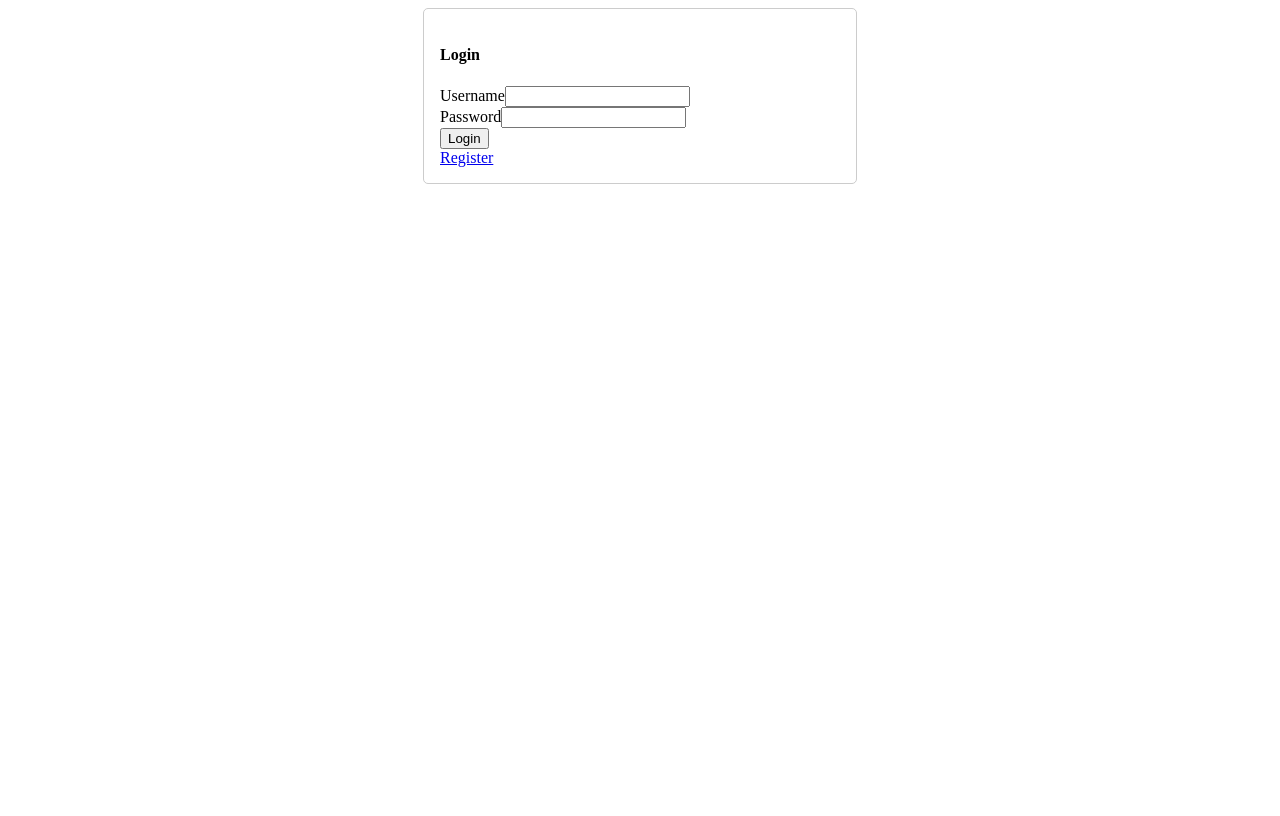
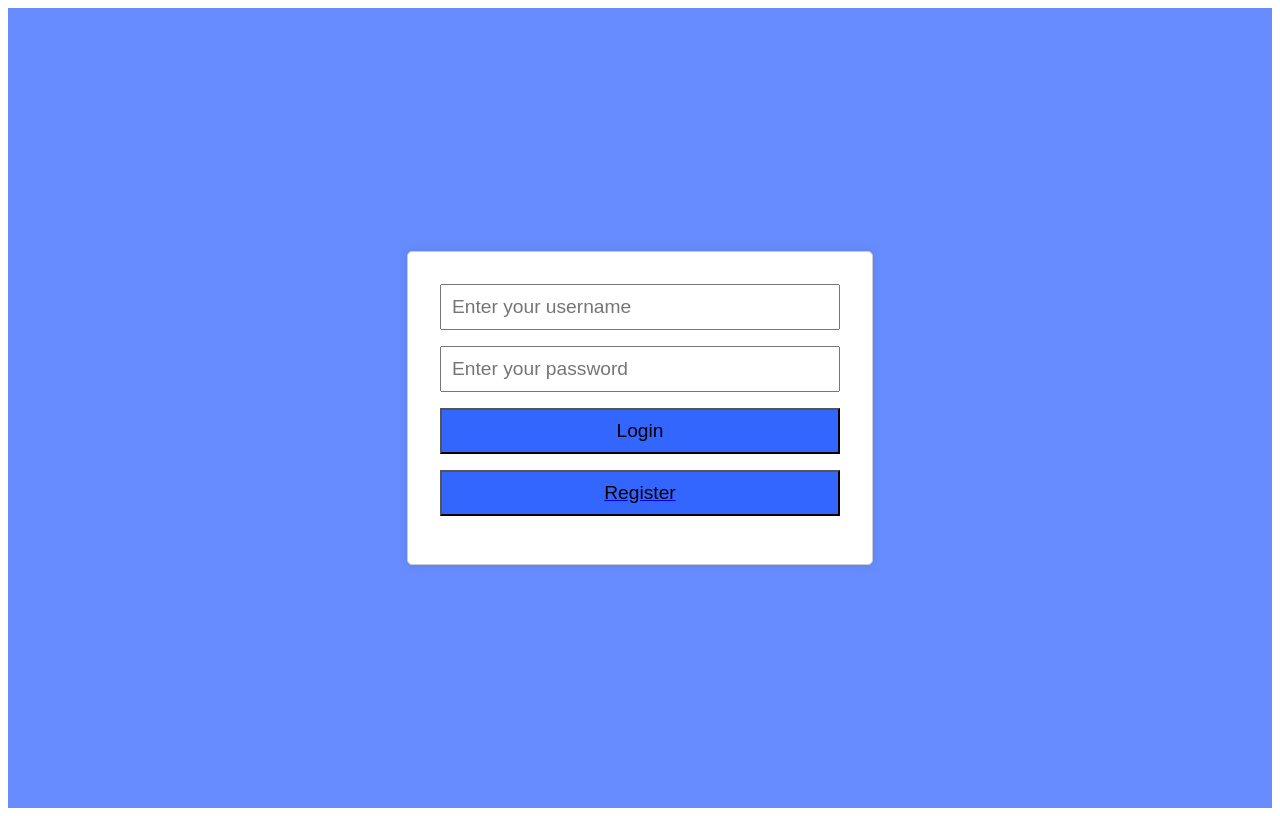
Before and after one commit to weissh0rn/vue-upc, a Vue app: page /login in a window 1280 px wide. Built offline with nearby package versions, Linux system fonts and the light colour scheme.

Commit message:
feat: Style Login and Register components
Implement and style Login.vue with placeholders and buttons.
Implement and style Register.vue with placeholders and buttons.
Change error messages for mismatched passwords and existing users.

Signed-off-by: Viacheslav Us <slava.us@icloud.com>

```diff
--- a/src/views/Login.vue
+++ b/src/views/Login.vue
@@ -17,38 +17,95 @@ function login() {
     authStore.login(username.value);
     router.push('/home');
   } else {
-    error.value = 'Неправильне ім\'я користувача або пароль';
+    error.value = 'Invalid username or password';
   }
 }
 </script>
 
 <template>
-  <div class="card">
-    <h4>Login</h4>
-    <div>
-      <div>
-        <label>Username</label>
-        <input v-model="username" type="text" />
-      </div>
-      <div>
-        <label>Password</label>
-        <input v-model="password" type="password" />
-      </div>
-      <div>
-        <button @click="login">Login</button>
-      </div>
-      <div v-if="error" style="color: red;">{{ error }}</div>
-      <router-link to="/register">Register</router-link>
+  <div class="container">
+    <div class="login-form">
+      <form @submit.prevent="login">
+        <div class="form-group">
+          <input
+            id="username"
+            v-model="username"
+            type="text"
+            class="form-control"
+            placeholder="Enter your username"
+            required
+          />
+        </div>
+        <div class="form-group">
+          <input
+            id="password"
+            v-model="password"
+            type="password"
+            class="form-control"
+            placeholder="Enter your password"
+            required
+          />
+        </div>
+        <div class="form-group">
+          <button type="submit" class="btn btn-primary btn-block">Login</button>
+        </div>
+        <div class="form-group">
+          <router-link to="/register">
+            <button type="button" class="btn btn-secondary btn-block">Register</button>
+          </router-link>
+        </div>
+        <div v-if="error" class="error">{{ error }}</div>
+      </form>
     </div>
   </div>
 </template>
 
 <style scoped>
-.card {
+.container {
+  display: flex;
+  justify-content: center;
+  align-items: center;
+  min-height: 100vh;
+  background-color: #668cff;
+}
+
+.login-form {
   max-width: 400px;
-  margin: auto;
-  padding: 1em;
+  width: 100%;
+  padding: 2em;
   border: 1px solid #ccc;
   border-radius: 5px;
+  background-color: #fff;
+  box-shadow: 0 0 10px rgba(0, 0, 0, 0.1);
+}
+
+.form-group {
+  margin-bottom: 1em;
+}
+
+.form-control {
+  width: 100%;
+  padding: 10px;
+  font-size: 1.2em;
+  box-sizing: border-box;
+}
+
+.btn {
+  width: 100%;
+  padding: 10px;
+  font-size: 1.2em;
+  box-sizing: border-box;
+  background-color: #3366ff;
+}
+
+.btn-block {
+  display: block;
+  width: 100%;
+}
+
+.error {
+  color: red;
+  margin-top: 1em;
+  text-align: center;
 }
 </style>
--- a/src/views/Register.vue
+++ b/src/views/Register.vue
@@ -12,49 +12,111 @@ const error = ref('');
 
 function register() {
   if (password.value !== confirmPassword.value) {
-    error.value = 'Паролі не співпадають';
+    error.value = 'Passwords do not match';
     return;
   }
   if (localStorage.getItem(username.value)) {
-    error.value = 'Користувач з таким ім\'ям вже існує';
+    error.value = 'A user with this username already exists';
     return;
   }
   localStorage.setItem(username.value, JSON.stringify({ password: password.value }));
   router.push('/login');
 }
 </script>
-
 <template>
-  <div class="card">
-    <h4>Register</h4>
-    <div>
-      <div>
-        <label>Username</label>
-        <input v-model="username" type="text" />
-      </div>
-      <div>
-        <label>Password</label>
-        <input v-model="password" type="password" />
-      </div>
-      <div>
-        <label>Confirm Password</label>
-        <input v-model="confirmPassword" type="password" />
-      </div>
-      <div>
-        <button @click="register">Register</button>
-      </div>
-      <div v-if="error" style="color: red;">{{ error }}</div>
-      <router-link to="/login">Login</router-link>
+  <div class="container">
+    <div class="login-form">
+      <form @submit.prevent="register">
+        <div class="form-group">
+          <input
+            id="username"
+            v-model="username"
+            type="text"
+            class="form-control"
+            placeholder="Enter your username"
+            required
+          />
+        </div>
+        <div class="form-group">
+          <input
+            id="password"
+            v-model="password"
+            type="password"
+            class="form-control"
+            placeholder="Enter your password"
+            required
+          />
+        </div>
+        <div class="form-group">
+          <input
+            id="confirm-password"
+            v-model="confirmPassword"
+            type="password"
+            class="form-control"
+            placeholder="Confirm your password"
+            required
+          />
+        </div>
+        <div class="form-group">
+          <button type="submit" class="btn btn-primary btn-block">Register</button>
+        </div>
+        <div class="form-group">
+          <router-link to="/login">
+            <button type="button" class="btn btn-secondary btn-block">Login</button>
+          </router-link>
+        </div>
+        <div v-if="error" class="error">{{ error }}</div>
+      </form>
     </div>
   </div>
 </template>
 
 <style scoped>
-.card {
+.container {
+  display: flex;
+  justify-content: center;
+  align-items: center;
+  min-height: 100vh;
+  background-color: #668cff;
+}
+
+.login-form {
   max-width: 400px;
-  margin: auto;
-  padding: 1em;
+  width: 100%;
+  padding: 2em;
   border: 1px solid #ccc;
   border-radius: 5px;
+  background-color: #fff;
+  box-shadow: 0 0 10px rgba(0, 0, 0, 0.1);
+}
+
+.form-group {
+  margin-bottom: 1em;
+}
+
+.form-control {
+  width: 100%;
+  padding: 10px;
+  font-size: 1.2em;
+  box-sizing: border-box;
+}
+
+.btn {
+  width: 100%;
+  padding: 10px;
+  font-size: 1.2em;
+  box-sizing: border-box;
+  background-color: #3366ff;
+}
+
+.btn-block {
+  display: block;
+  width: 100%;
+}
+
+.error {
+  color: red;
+  margin-top: 1em;
+  text-align: center;
 }
 </style>
```
